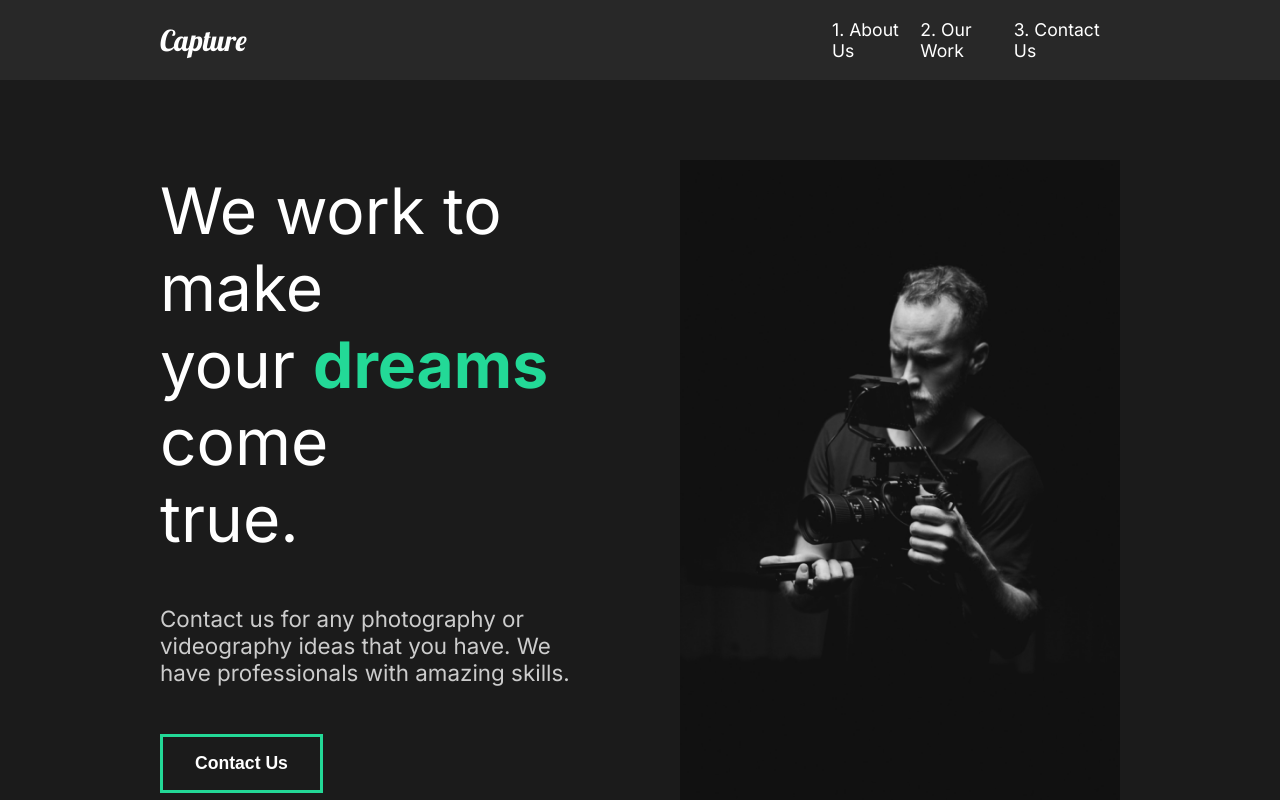
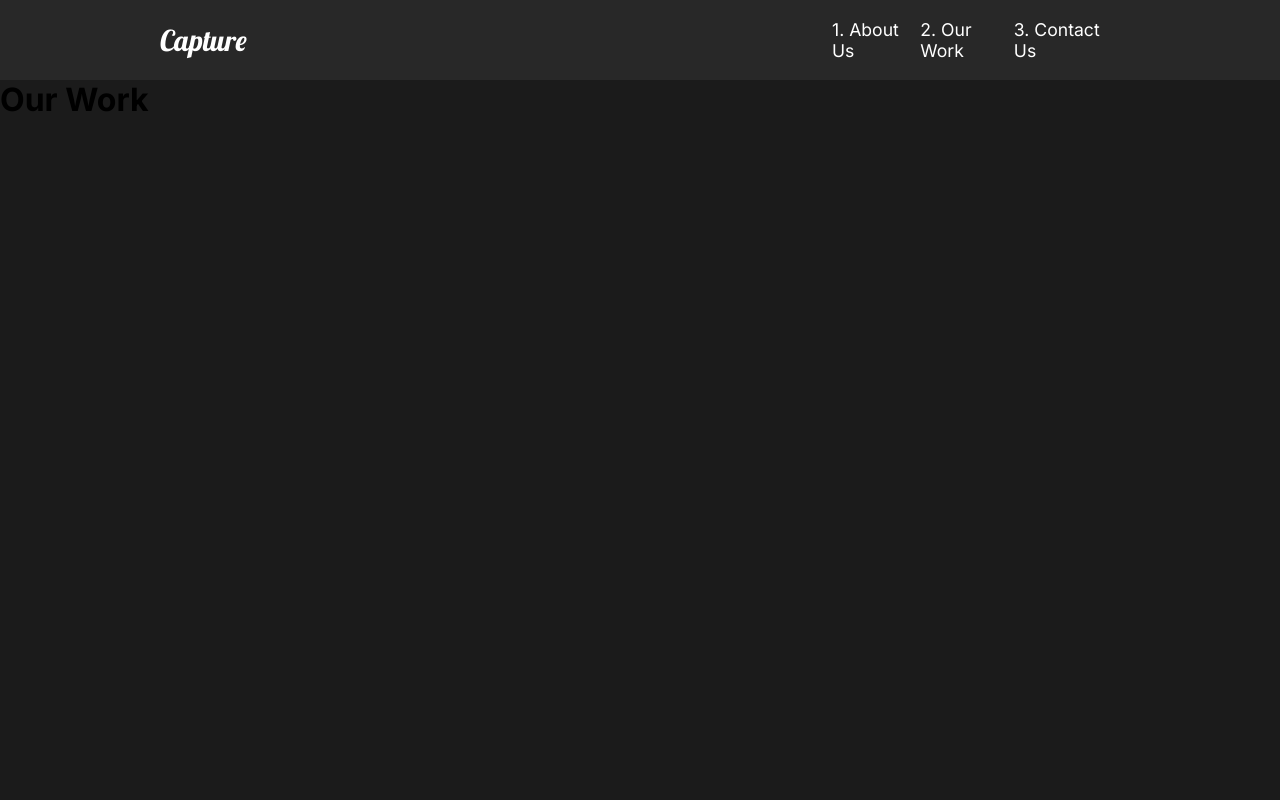
Before and after one commit to matic1909/capture, a React (Create React App) app: page /work in a window 1280 px wide. Shown: the top 800 px of the page. Built offline with nearby package versions, Linux system fonts and the light colour scheme.

Commit message:
added Contact and OurWork pages and routing

```diff
--- a/src/App.js
+++ b/src/App.js
@@ -1,4 +1,7 @@
+import { Switch, Route } from "react-router-dom";
 import AboutUs from "./pages/AboutUs";
+import ContactUs from "./pages/Contact";
+import OurWork from "./pages/OurWork";
 import Nav from "./components/Nav";
 import GlobalStyle from "./styles/GlobalStyle";
 
@@ -7,7 +10,15 @@
     <div className="App">
       <GlobalStyle />
       <Nav />
-      <AboutUs />
+      <Route exact path="/">
+        <AboutUs />
+      </Route>
+      <Route path="/work">
+        <OurWork />
+      </Route>
+      <Route path="/contact">
+        <ContactUs />
+      </Route>
     </div>
   );
 }
--- a/src/components/Nav.jsx
+++ b/src/components/Nav.jsx
@@ -1,5 +1,6 @@
 import React from "react";
 import styled from "styled-components";
+import { Link } from "react-router-dom";
 
 const Nav = () => {
   return (
@@ -11,13 +12,13 @@
       </h1>
       <ul>
         <li>
-          <a href="#">1. About Us</a>
+          <Link to="/">1. About Us</Link>
         </li>
         <li>
-          <a href="#">2. Our Work</a>
+          <Link to="/work">2. Our Work</Link>
         </li>
         <li>
-          <a href="#">3. Contact Us</a>
+          <Link to="/contact">3. Contact Us</Link>
         </li>
       </ul>
     </StyledNav>
--- a/src/index.js
+++ b/src/index.js
@@ -1,10 +1,13 @@
 import React from "react";
 import ReactDOM from "react-dom";
+import { BrowserRouter } from "react-router-dom";
 import App from "./App";
 
 ReactDOM.render(
   <React.StrictMode>
-    <App />
+    <BrowserRouter>
+      <App />
+    </BrowserRouter>
   </React.StrictMode>,
   document.getElementById("root")
 );
--- /dev/null
+++ b/src/pages/Contact.jsx
@@ -0,0 +1,11 @@
+import React from "react";
+
+const ContactUs = () => {
+  return (
+    <div>
+      <h1>Contact</h1>
+    </div>
+  );
+};
+
+export default ContactUs;
--- /dev/null
+++ b/src/pages/OurWork.jsx
@@ -0,0 +1,11 @@
+import React from "react";
+
+const OurWork = () => {
+  return (
+    <div>
+      <h1>Our Work</h1>
+    </div>
+  );
+};
+
+export default OurWork;
```
